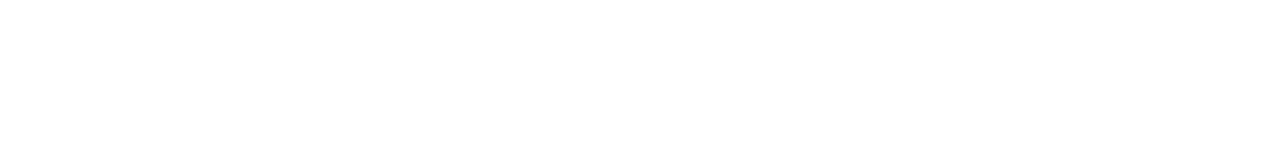
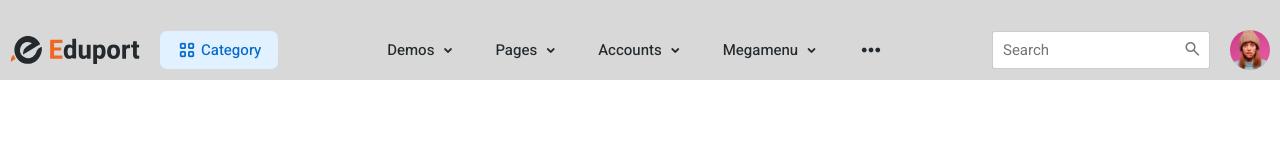
Before and after one commit to sajjadpaknia/Eduport---Html-Template, a plain HTML site: page index.html in a window 1280 px wide. Drawn offline with nearby package versions, Linux system fonts and the light colour scheme.

Commit message:
Header styled

```diff
--- a/assets/css/component/Button.css
+++ b/assets/css/component/Button.css
@@ -1,13 +1,13 @@
 /* button */
 .btn {
-  padding: 0.7rem 1.3rem;
+  padding: .9rem 1.7rem;
   cursor: pointer;
   font-weight: 500;
-  border-radius: 0.3rem;
-  -webkit-border-radius: 0.3rem;
-  -moz-border-radius: 0.3rem;
-  -ms-border-radius: 0.3rem;
-  -o-border-radius: 0.3rem;
+  border-radius: .7rem;
+  -webkit-border-radius: .7rem;
+  -moz-border-radius: .7rem;
+  -ms-border-radius: .7rem;
+  -o-border-radius: .7rem;
 }
 .btn--outline {
   background: var(--color-primary-light);
--- a/assets/css/reset-css.css
+++ b/assets/css/reset-css.css
@@ -49,7 +49,7 @@ table {
 }
 a {
   text-decoration: none;
-  color: initial;
+  color: inherit;
   cursor: pointer;
 }
 img {
--- a/assets/css/style.css
+++ b/assets/css/style.css
@@ -8,7 +8,7 @@
   /* color  */
   --color-primary: #066ac9;
   --color-primary-hover: #055fb3;
-  --color-primary-light: #9ccefc;
+  --color-primary-light: #e2f1ff;
   --color-secondary: #d6293e;
   --color-secondary-2: #0cbc87;
   --color-secondary-3: #b929d6;
@@ -42,6 +42,136 @@
   --text-secondary: #747579;
 }
 
+@font-face {
+  font-family: "Material Symbols Rounded";
+  font-style: normal;
+  font-weight: 400;
+  src: url(https://fonts.gstatic.com/s/materialsymbolsrounded/v21/syl0-zNym6YjUruM-QrEh7-nyTnjDwKNJ_190FjpZIvDmUSVOK7BDB_Qb9vUSzq3wzLK-P0J-V_Zs-QtQth3-jOc7TOVpeRL2w5rwZu2rIelXxc.woff2)
+    format("woff2");
+}
+
+.material-symbols-rounded {
+  font-family: "Material Symbols Rounded";
+  font-weight: normal;
+  font-style: normal;
+  font-size: 24px;
+  line-height: 1;
+  letter-spacing: normal;
+  text-transform: none;
+  display: inline-block;
+  white-space: nowrap;
+  word-wrap: normal;
+  direction: ltr;
+  -webkit-font-feature-settings: "liga";
+  -webkit-font-smoothing: antialiased;
+}
+
 body {
   font-family: "Heebo", sans-serif;
+  color: var(--text-primary);
+  font-size: 1.5rem !important;
 }
+.w-100 {
+  width: 100%;
+}
+.h-100 {
+  height: 100%;
+}
+.flex {
+  display: flex;
+  justify-content: space-between;
+  align-items: center;
+}
+.item-center {
+  display: flex;
+  align-items: center;
+}
+.vertical {
+  vertical-align: middle;
+}
+.bold {
+  font-weight: bold;
+}
+.global-header {
+  width: 100%;
+  height: 80px;
+  padding: 2rem 1rem 0;
+  background-color: #d8d8d8;
+}
+.global-header__container {
+  display: grid;
+  grid-template-columns: 130px 1fr auto;
+  max-width: 1480px;
+  height: 100%;
+  margin: 0 auto;
+}
+.global-header__nav-box {
+  width: 100%;
+  height: 50px;
+  padding: 0 2rem;
+}
+.global-header__nav-item {
+  height: 100%;
+}
+
+.btn-text::before {
+  font-family: "Material Symbols Rounded";
+  content: "grid_view";
+  margin-right: 0.4rem;
+  vertical-align: -5px;
+  font-size: 2rem;
+}
+/* navigation block */
+.navigation {
+  height: 100%;
+  font-weight: 500;
+}
+.nav-link {
+  padding: 0 2rem;
+  transition: 0.3s;
+  -webkit-transition: 0.3s;
+  -moz-transition: 0.3s;
+  -ms-transition: 0.3s;
+  -o-transition: 0.3s;
+}
+
+.nav-link:not(.nav-link--menu):after {
+  font-family: "Material Symbols Rounded";
+  content: "\e5cf";
+  margin-left: 0.6rem;
+  font-weight: bold;
+}
+.nav-link:hover {
+  color: var(--color-primary);
+}
+/* navigation block */
+
+/* search-form */
+.search-form {
+  position: relative;
+}
+.search-form__input {
+  padding: 0.7rem 4rem 0.7rem 1rem;
+  color: inherit;
+  background-color: var(--color-white-100);
+  border: 1px solid var(--color-black-20);
+  border-radius: 0.3rem;
+  -webkit-border-radius: 0.3rem;
+  -moz-border-radius: 0.3rem;
+  -ms-border-radius: 0.3rem;
+  -o-border-radius: 0.3rem;
+}
+.search-form__btn {
+  position: absolute;
+  right: 0;
+  width: 30px;
+  height: 100%;
+  padding-right: 5px;
+  cursor: pointer;
+  background: transparent;
+}
+.material-icons.md-18 {
+  font-size: 20px;
+  color: var(--text-secondary);
+}
+/* search-form */
--- a/index.html
+++ b/index.html
@@ -4,14 +4,87 @@
     <meta charset="UTF-8" />
     <meta http-equiv="X-UA-Compatible" content="IE=edge" />
     <meta name="viewport" content="width=device-width, initial-scale=1.0" />
-    <link rel="icon" type="image/x-icon" href="./assets/images/favicon.ico">
+    <link rel="icon" type="image/x-icon" href="./assets/images/favicon.ico" />
     <title>00000000000</title>
     <link rel="stylesheet" href="./assets/css/style.css" />
     <link
-      href="https://fonts.googleapis.com/icon?family=Material+Icons"
       rel="stylesheet"
+      href="https://fonts.googleapis.com/css2?family=Material+Symbols+Rounded:opsz,wght,FILL,GRAD@48,400,0,0"
     />
   </head>
   <body>
+    <header class="global-header">
+      <ul class="global-header__container">
+        <li class="global-header__logo">
+          <a class="w-100 h-100 item-center" href="#"
+            ><img src="./assets/images/logo.svg" alt="logo"
+          /></a>
+        </li>
+                <!-- <i class="material-icons material-symbols-rounded vertical">
+                  grid_view
+                </i> -->
+        <li class="global-header__nav item-center">
+          <ul class="global-header__nav-box flex">
+            <li class="global-header__nav-item h-100 item-center">
+              <button class="btn btn--outline">
+                <span class="btn-text">Category</span>
+              </button>
+            </li>
+            <li class="global-header__nav-item global-header__nav-item--grow h-100 item-center">
+              <ul class="navigation flex">
+                <li class="nav-item h-100">
+                  <a href="#" class="nav-link item-center h-100">Demos</a>
+                </li>
+                <li class="nav-item h-100">
+                  <a href="#" class="nav-link item-center h-100">Pages</a>
+                </li>
+                <li class="nav-item h-100">
+                  <a href="#" class="nav-link item-center h-100">Accounts</a>
+                </li>
+                <li class="nav-item h-100">
+                  <a href="#" class="nav-link item-center h-100">Megamenu</a>
+                </li>
+                <li class="nav-item h-100">
+                  <a href="#" class="nav-link nav-link--menu item-center h-100"
+                    ><i
+                      class="material-icons material-symbols-rounded"
+                      style="font-weight: bold"
+                    >
+                      more_horiz
+                    </i></a
+                  >
+                </li>
+              </ul>
+            </li>
+            <li class="global-header__nav-item h-100 item-center">
+              <form action="#" class="search-form">
+                <input
+                  class="search-form__input"
+                  type="search"
+                  name=""
+                  id=""
+                  placeholder="Search"
+                />
+                <button class="search-form__btn" type="submit">
+                  <i
+                    class="material-icons md-18 material-symbols-rounded search-form-icon"
+                  >
+                    search
+                  </i>
+                </button>
+              </form>
+            </li>
+          </ul>
+        </li>
+
+        <li class="global-header__profile item-center">
+          <div class="profile-sm">
+            <a href="#"
+              ><img src="./assets/images/avatar/01.jpg" alt="profile"
+            /></a>
+          </div>
+        </li>
+      </ul>
+    </header>
   </body>
 </html>
```
